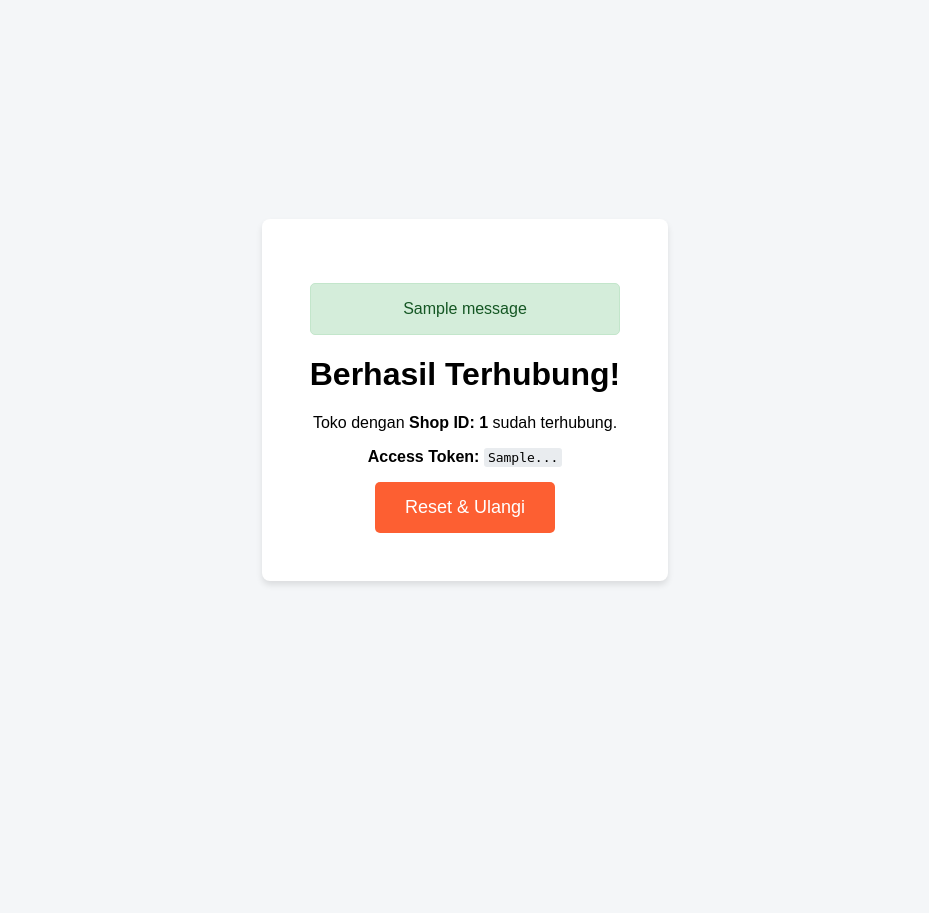
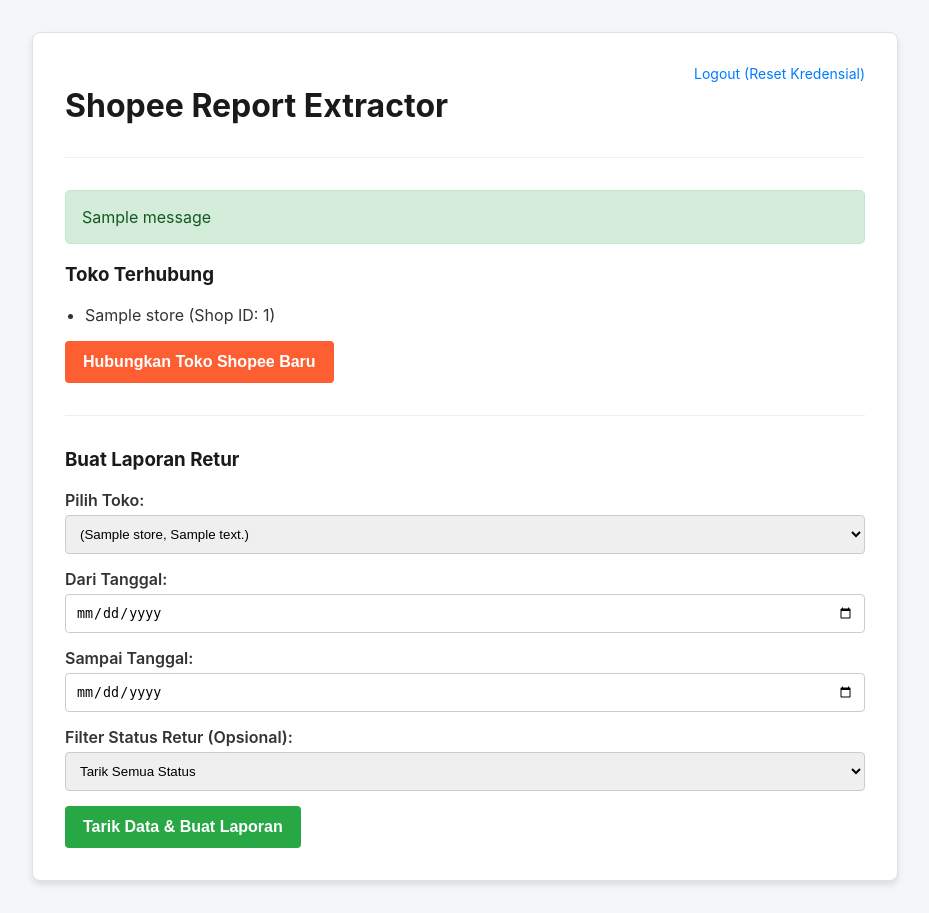
Before and after one commit to alvinxyz30/shopee-report, a Flask app: template templates/index.html in a window 1280 px wide. Shown: the whole page, without its empty margins (175-1104 px from the left). Before the commit the page ends 585 px from the top, so only its background shows below. Run offline with Flask 3, Linux system fonts and the light colour scheme; the template is opened without the code that fills it: most values are stand-ins (such as "Sample title", 1, 10 or a date in 2020); one stand-in notice (Sample message) is shown.

Commit message:
dwjiawdj123iadw

```diff
--- a/app.py
+++ b/app.py
@@ -1,67 +1,147 @@
+import os
 import time
 import hmac
 import hashlib
-import requests
-from flask import Flask, render_template, request, redirect, url_for, session, flash
+import json
+from datetime import datetime, timedelta
+import pandas as pd
+from flask import (Flask, render_template, request, redirect, url_for,
+                   session, send_file, flash)
 
-# Inisialisasi Aplikasi Flask
+# Konfigurasi Aplikasi Flask
 app = Flask(__name__)
-app.secret_key = 'kunci-rahasia-paling-final-dan-acak'
+app.secret_key = 'ganti-dengan-kunci-rahasia-apapun-yang-panjang-dan-acak'
 
-# ===================================================================
-#   PENTING: ISI KREDENSIAL DARI APLIKASI BARU ANDA DI SINI
-# ===================================================================
-PARTNER_ID = 1175054  # <-- GANTI DENGAN PARTNER ID BARU ANDA JIKA BERBEDA
-PARTNER_KEY = "shpk614464654679696669515152437445795344697a57664176584c44444772" # <-- GANTI DENGAN KEY BARU
-# ===================================================================
+SHOPEE_BASE_URL = "https://partner.shopeemobile.com"
 
-# Konfigurasi URL (Sandbox)
-SHOPEE_BASE_URL = "https://partner.test-stable.shopeemobile.com"
+# ==============================================================================
+# FUNGSI BANTU UNTUK INTERAKSI DENGAN SHOPEE API
+# ==============================================================================
 
-def generate_shopee_signature(path, timestamp):
-    """Fungsi untuk membuat signature otentikasi Shopee."""
-    base_string = f"{PARTNER_ID}{path}{timestamp}"
-    sign = hmac.new(
-        PARTNER_KEY.encode('utf-8'),
-        base_string.encode('utf-8'),
-        hashlib.sha256
-    ).hexdigest()
+def generate_shopee_signature(partner_id, partner_key, path, timestamp):
+    """Membuat tanda tangan digital (signature) untuk otentikasi Shopee."""
+    base_string = f"{partner_id}{path}{timestamp}"
+    sign = hmac.new(partner_key.encode('utf-8'), base_string.encode('utf-8'), hashlib.sha256).hexdigest()
     return sign
+
+def get_return_details(shop_id, access_token, partner_id, partner_key, return_sn_list):
+    """Mengambil detail lengkap dari beberapa retur berdasarkan return_sn."""
+    path = "/api/v2/return/get_return_detail"
+    timestamp = int(time.time())
+    sign = generate_shopee_signature(partner_id, partner_key, path, timestamp)
+
+    url = f"{SHOPEE_BASE_URL}{path}?partner_id={partner_id}&shop_id={shop_id}&timestamp={timestamp}&sign={sign}&access_token={access_token}"
+    body = {"return_sn": return_sn_list}
+
+    try:
+        response = requests.post(url, json=body)
+        response.raise_for_status()
+        data = response.json()
+        if data.get("error"):
+            return None, data.get("message", "Error tidak diketahui dari Shopee.")
+        return data.get("response", {}).get("return_list", []), None
+    except requests.exceptions.RequestException as e:
+        return None, f"Error koneksi: {e}"
+
+def get_all_return_sn(shop_id, access_token, partner_id, partner_key, from_date, to_date, status):
+    """Menarik semua return_sn dari Shopee dengan paginasi otomatis."""
+    path = "/api/v2/returns/get_return_list"
+    all_return_sn_list = []
+    next_cursor = ""
+
+    while True:
+        timestamp = int(time.time())
+        sign = generate_shopee_signature(partner_id, partner_key, path, timestamp)
+        url = f"{SHOPEE_BASE_URL}{path}?partner_id={partner_id}&shop_id={shop_id}&timestamp={timestamp}&sign={sign}&access_token={access_token}"
+
+        params = {
+            "page_size": 50,
+            "time_from": int(from_date.timestamp()),
+            "time_to": int(to_date.timestamp()),
+            "next_cursor": next_cursor
+        }
+        if status and status.upper() != 'ALL':
+            params['status'] = status.upper()
+
+        try:
+            response = requests.get(url, params=params)
+            response.raise_for_status()
+            data = response.json()
+
+            if data.get("error"):
+                return None, data.get("message", "Error tidak diketahui dari Shopee.")
+
+            response_data = data.get("response", {})
+            return_list = response_data.get("return_sn_list", [])
+            if return_list:
+                all_return_sn_list.extend([r['return_sn'] for r in return_list])
+
+            if response_data.get("more", False):
+                next_cursor = response_data.get("next_cursor", "")
+            else:
+                break
+
+        except requests.exceptions.RequestException as e:
+            return None, f"Error koneksi: {e}"
+
+    return all_return_sn_list, None
+
+# ==============================================================================
+# ROUTE / HALAMAN APLIKASI WEB
+# ==============================================================================
 
 @app.route('/')
 def index():
-    # Cek apakah sudah ada token di session
-    if 'shopee_credentials' in session:
-        return render_template('index.html', credentials=session['shopee_credentials'])
-    else:
-        return render_template('index.html', credentials=None)
+    if 'developer_creds' not in session:
+        return redirect(url_for('setup'))
 
-@app.route('/authorize')
-def authorize():
-    """Membangun URL otorisasi dan mengarahkan pengguna ke Shopee."""
+    connected_stores = session.get('connected_stores', {})
+    return render_template('index.html', stores=connected_stores)
+
+@app.route('/setup', methods=['GET', 'POST'])
+def setup():
+    if request.method == 'POST':
+        try:
+            session['developer_creds'] = {
+                "partner_id": int(request.form['partner_id']),
+                "partner_key": request.form['partner_key']
+            }
+            flash("Kredensial developer berhasil disimpan!", "success")
+            return redirect(url_for('index'))
+        except (ValueError, TypeError):
+            flash("Partner ID harus berupa angka.", "error")
+            return redirect(url_for('setup'))
+
+    return render_template('setup.html')
+
+@app.route('/authorize_shopee')
+def authorize_shopee():
+    if 'developer_creds' not in session: return redirect(url_for('setup'))
+
+    creds = session['developer_creds']
     path = "/api/v2/shop/auth_partner"
-    redirect_url = url_for('callback', _external=True)
+    redirect_url = url_for('shopee_callback', _external=True)
     timestamp = int(time.time())
-    sign = generate_shopee_signature(path, timestamp)
+    sign = generate_shopee_signature(creds['partner_id'], creds['partner_key'], path, timestamp)
 
-    auth_url = f"{SHOPEE_BASE_URL}{path}?partner_id={PARTNER_ID}&timestamp={timestamp}&sign={sign}&redirect={redirect_url}"
+    auth_url = f"{SHOPEE_BASE_URL}{path}?partner_id={creds['partner_id']}&timestamp={timestamp}&sign={sign}&redirect={redirect_url}"
     return redirect(auth_url)
 
 @app.route('/callback')
-def callback():
-    """Menangkap 'code' dari Shopee dan menukarnya dengan access_token."""
+def shopee_callback():
+    if 'developer_creds' not in session: return redirect(url_for('setup'))
+
     code = request.args.get('code')
     shop_id = request.args.get('shop_id')
-
     if not code or not shop_id:
-        flash("Otorisasi gagal atau dibatalkan.", "error")
+        flash("Otorisasi gagal atau dibatalkan oleh pengguna.", "error")
         return redirect(url_for('index'))
 
-    # Menukar 'code' dengan 'access_token'
+    creds = session['developer_creds']
     path = "/api/v2/auth/token/get"
     timestamp = int(time.time())
-    sign = generate_shopee_signature(path, timestamp)
-    url = f"{SHOPEE_BASE_URL}{path}?partner_id={PARTNER_ID}&timestamp={timestamp}&sign={sign}"
+    sign = generate_shopee_signature(creds['partner_id'], creds['partner_key'], path, timestamp)
+    url = f"{SHOPEE_BASE_URL}{path}?partner_id={creds['partner_id']}&timestamp={timestamp}&sign={sign}"
     body = {"code": code, "shop_id": int(shop_id)}
 
     try:
@@ -72,24 +152,118 @@
         if token_data.get("error"):
             flash(f"Gagal mendapatkan token: {token_data.get('message')}", "error")
         else:
-            # Simpan semua info penting ke session
-            session['shopee_credentials'] = {
+            if 'connected_stores' not in session: session['connected_stores'] = {}
+            stores = session.get('connected_stores', {})
+            store_name = f"Toko_{shop_id}"
+            stores[store_name] = {
                 'shop_id': int(shop_id),
                 'access_token': token_data['access_token'],
                 'refresh_token': token_data['refresh_token']
             }
-            flash(f"Toko dengan ID {shop_id} berhasil terhubung!", "success")
+            session['connected_stores'] = stores
+            flash(f"Toko {store_name} berhasil terhubung!", "success")
 
     except requests.exceptions.RequestException as e:
         flash(f"Error komunikasi dengan API Shopee: {e}", "error")
 
     return redirect(url_for('index'))
 
+@app.route('/generate_report', methods=['POST'])
+def generate_report():
+    store_name = request.form['store_name']
+    from_date_str = request.form['from_date']
+    to_date_str = request.form['to_date']
+    status = request.form['status']
+
+    store_creds = session.get('connected_stores', {}).get(store_name)
+    developer_creds = session.get('developer_creds')
+
+    if not store_creds or not developer_creds:
+        flash("Sesi tidak valid, silakan setup ulang.", "error")
+        return redirect(url_for('logout'))
+
+    all_return_details = []
+    start_date = datetime.strptime(from_date_str, '%Y-%m-%d')
+    end_date = datetime.strptime(to_date_str, '%Y-%m-%d')
+
+    # Loop per 90 hari untuk mengatasi batasan API Shopee
+    current_start = start_date
+    while current_start <= end_date:
+        current_end = current_start + timedelta(days=89)
+        if current_end > end_date:
+            current_end = end_date
+
+        print(f"Menarik daftar retur dari {current_start.date()} sampai {current_end.date()} untuk toko {store_name}...")
+
+        return_sn_list, error = get_all_return_sn(
+            store_creds['shop_id'], store_creds['access_token'],
+            developer_creds['partner_id'], developer_creds['partner_key'],
+            current_start, current_end, status
+        )
+
+        if error:
+            flash(f"Error saat menarik daftar retur: {error}", "error")
+            return redirect(url_for('index'))
+
+        if return_sn_list:
+            print(f"Menarik detail untuk {len(return_sn_list)} retur...")
+            for i in range(0, len(return_sn_list), 50):
+                chunk = return_sn_list[i:i + 50]
+                details, error_detail = get_return_details(
+                    store_creds['shop_id'], store_creds['access_token'],
+                    developer_creds['partner_id'], developer_creds['partner_key'],
+                    chunk
+                )
+                if error_detail:
+                    flash(f"Error saat menarik detail retur: {error_detail}", "error")
+                    continue
+                all_return_details.extend(details)
+
+        current_start = current_end + timedelta(days=1)
+
+    if not all_return_details:
+        flash("Tidak ada data retur ditemukan pada rentang tanggal dan status yang dipilih.", "info")
+        return redirect(url_for('index'))
+
+    # Proses data yang didapat menjadi format yang diinginkan
+    processed_data = []
+    for r in all_return_details:
+        # Untuk mendapatkan semua data yang Anda inginkan, kemungkinan perlu memanggil API Order Detail
+        # Di sini kita hanya mengambil data yang tersedia dari API Return Detail
+        processed_data.append({
+            "Nomor Pesanan": r.get('order_sn'),
+            "Resi Pengembalian": r.get('return_sn'),
+            "Status Retur": r.get('status'),
+            "Alasan Retur": r.get('reason'),
+            "Tanggal Order Dibuat": datetime.fromtimestamp(r.get('create_time')).strftime('%Y-%m-%d %H:%M:%S'),
+            "Metode Pembayaran": r.get('payment_method'),
+            "Resi Pengiriman Asli": r.get('tracking_number'),
+            "Nama Pembeli": r.get('user', {}).get('username'),
+            "Total Pengembalian Dana": r.get('refund_amount'),
+            "Gambar Bukti": ", ".join(r.get('image', [])),
+            "Update Terakhir": datetime.fromtimestamp(r.get('update_time')).strftime('%Y-%m-%d %H:%M:%S'),
+        })
+
+    df = pd.DataFrame(processed_data)
+    filename = f"Laporan_Retur_{store_name}_{from_date_str}_sd_{to_date_str}.xlsx"
+    downloads_folder = 'downloads'
+    if not os.path.exists(downloads_folder):
+        os.makedirs(downloads_folder)
+    filepath = os.path.join(downloads_folder, filename)
+    df.to_excel(filepath, index=False)
+
+    flash(f"{len(processed_data)} data retur berhasil diekspor! Siap untuk diunduh.", "success")
+    return redirect(url_for('download_file', filename=filename))
+
+@app.route('/download/<filename>')
+def download_file(filename):
+    return send_file(os.path.join('downloads', filename), as_attachment=True)
+
 @app.route('/logout')
 def logout():
-    session.pop('shopee_credentials', None)
-    flash("Sesi telah direset. Silakan hubungkan kembali.", "info")
-    return redirect(url_for('index'))
+    session.clear()
+    flash("Anda telah logout.", "info")
+    return redirect(url_for('setup'))
 
 if __name__ == '__main__':
     app.run(debug=True, port=5000)
--- a/static/style.css
+++ b/static/style.css
@@ -31,6 +31,9 @@
     font-size: 16px;
     font-weight: 600;
 }
+button[type="submit"] {
+    background-color: #28a745; /* Green */
+}
 .connect-btn {
     background-color: #fd5f32; /* Shopee Orange */
 }
--- a/templates/index.html
+++ b/templates/index.html
@@ -2,37 +2,78 @@
 <html lang="en">
 <head>
     <meta charset="UTF-8">
-    <title>Shopee Auth Tester</title>
-    <style>
-        body { font-family: sans-serif; display: flex; justify-content: center; align-items: center; height: 100vh; margin: 0; background-color: #f4f6f8;}
-        .container { text-align: center; padding: 3em; background-color: white; border-radius: 8px; box-shadow: 0 4px 6px rgba(0,0,0,0.1); }
-        .message { padding: 1em; margin-bottom: 1em; border-radius: 5px; border: 1px solid transparent; }
-        .success { background-color: #d4edda; color: #155724; border-color: #c3e6cb;}
-        .error { background-color: #f8d7da; color: #721c24; border-color: #f5c6cb;}
-        .info { background-color: #cce5ff; color: #004085; border-color: #b8daff;}
-        button { padding: 15px 30px; font-size: 18px; color: white; background-color: #fd5f32; border: none; border-radius: 5px; cursor: pointer; }
-        code { background-color: #e9ecef; padding: 2px 4px; border-radius: 3px; }
-    </style>
+    <title>Shopee Report Extractor</title>
+    <link rel="stylesheet" href="{{ url_for('static', filename='style.css') }}">
 </head>
 <body>
     <div class="container">
+        <a href="{{ url_for('logout') }}" class="logout">Logout (Reset Kredensial)</a>
+        <h1>Shopee Report Extractor</h1>
+        <hr>
+
         {% with messages = get_flashed_messages(with_categories=true) %}
             {% if messages %}
                 {% for category, message in messages %}
-                    <p class="message {{ category }}">{{ message }}</p>
+                    <div class="message {{ category }}">
+                        {{ message }}
+                        {% if 'berhasil diekspor' in message %}
+                            <p style="margin-top:10px;"><a href="{{ url_for('download_file', filename=message.split("'")[1]) }}"><b>Klik di sini untuk mengunduh laporan</b></a></p>
+                        {% endif %}
+                    </div>
                 {% endfor %}
             {% endif %}
         {% endwith %}
 
-        {% if credentials %}
-            <h1>Berhasil Terhubung!</h1>
-            <p>Toko dengan <b>Shop ID: {{ credentials.shop_id }}</b> sudah terhubung.</p>
-            <p><b>Access Token:</b> <code>{{ credentials.access_token[:10] }}...</code></p>
-            <a href="{{ url_for('logout') }}"><button>Reset & Ulangi</button></a>
+        <h3>Toko Terhubung</h3>
+        {% if stores %}
+            <ul>
+                {% for name, details in stores.items() %}
+                    <li>{{ name }} (Shop ID: {{ details.shop_id }})</li>
+                {% endfor %}
+            </ul>
         {% else %}
-            <h1>Tes Koneksi Shopee API</h1>
-            <p>Klik tombol di bawah untuk memulai proses otorisasi.</p>
-            <a href="{{ url_for('authorize') }}"><button>Hubungkan Akun Shopee</button></a>
+            <p>Belum ada toko yang terhubung.</p>
+        {% endif %}
+        <a href="{{ url_for('authorize_shopee') }}"><button class="connect-btn">Hubungkan Toko Shopee Baru</button></a>
+
+        <hr style="margin-top: 2em;">
+
+        <h3>Buat Laporan Retur</h3>
+        {% if stores %}
+            <form action="{{ url_for('generate_report') }}" method="post">
+                <div class="form-group">
+                    <label for="store_name">Pilih Toko:</label>
+                    <select id="store_name" name="store_name">
+                        {% for store in stores %}
+                            <option value="{{ store }}">{{ store }}</option>
+                        {% endfor %}
+                    </select>
+                </div>
+                <div class="form-group">
+                    <label for="from_date">Dari Tanggal:</label>
+                    <input type="date" id="from_date" name="from_date" required>
+                </div>
+                <div class="form-group">
+                    <label for="to_date">Sampai Tanggal:</label>
+                    <input type="date" id="to_date" name="to_date" required>
+                </div>
+                <div class="form-group">
+                    <label for="status">Filter Status Retur (Opsional):</label>
+                    <select id="status" name="status">
+                        <option value="ALL">Tarik Semua Status</option>
+                        <option value="REQUESTED">REQUESTED</option>
+                        <option value="ACCEPTED">ACCEPTED</option>
+                        <option value="CANCELLED">CANCELLED</option>
+                        <option value="JUDGING">JUDGING</option>
+                        <option value="CLOSED">CLOSED</option>
+                        <option value="PROCESSING">PROCESSING</option>
+                        <option value="SELLER_DISPUTE">SELLER_DISPUTE</option>
+                    </select>
+                </div>
+                <button type="submit">Tarik Data & Buat Laporan</button>
+            </form>
+        {% else %}
+            <p>Hubungkan setidaknya satu toko untuk bisa membuat laporan.</p>
         {% endif %}
     </div>
 </body>
```
Also changed, not shown: templates/login.html (added, +37 -0 lines), templates/setup.html (added, +34 -0 lines), requirements.txt (line endings or trailing spaces).
